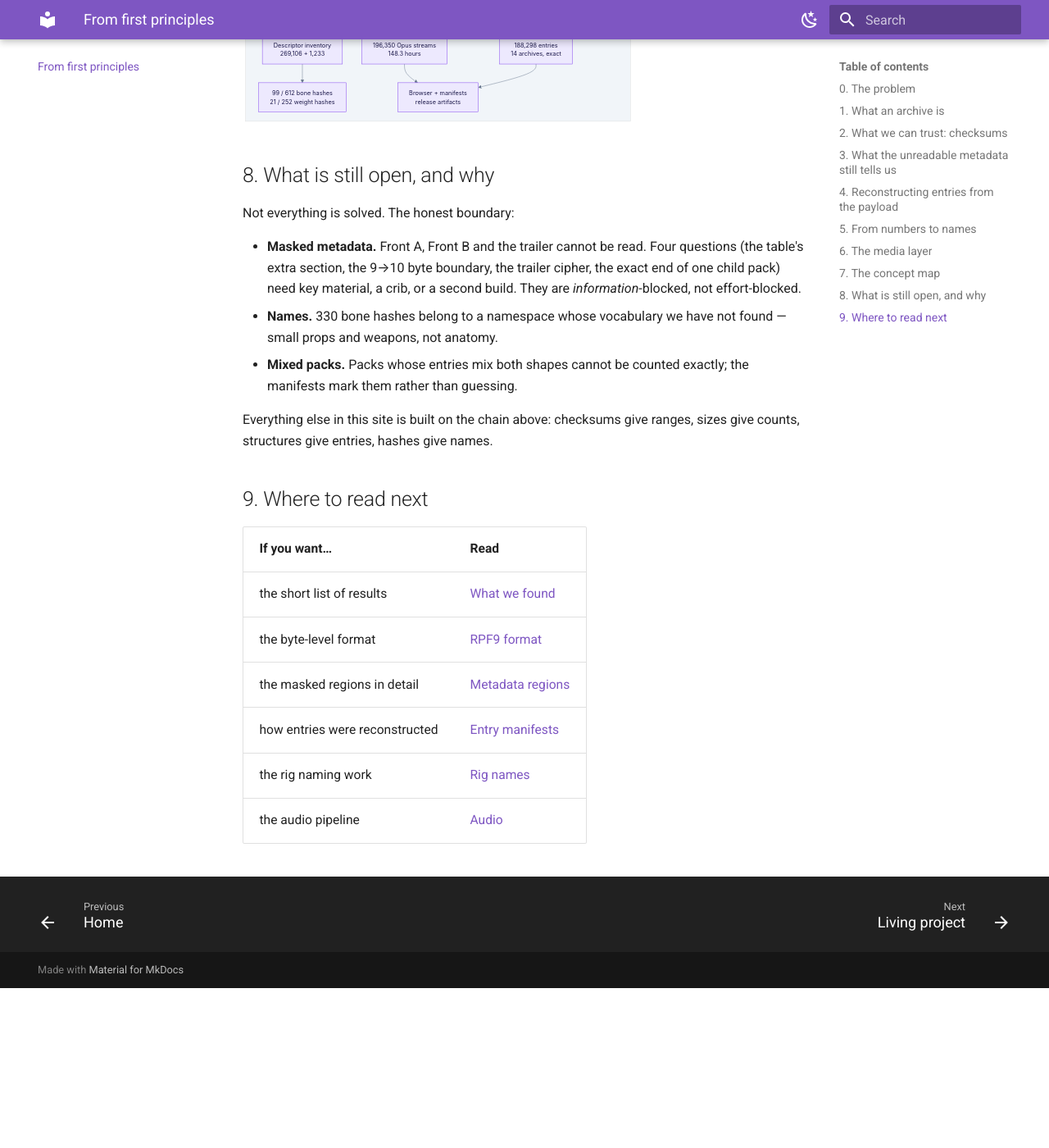
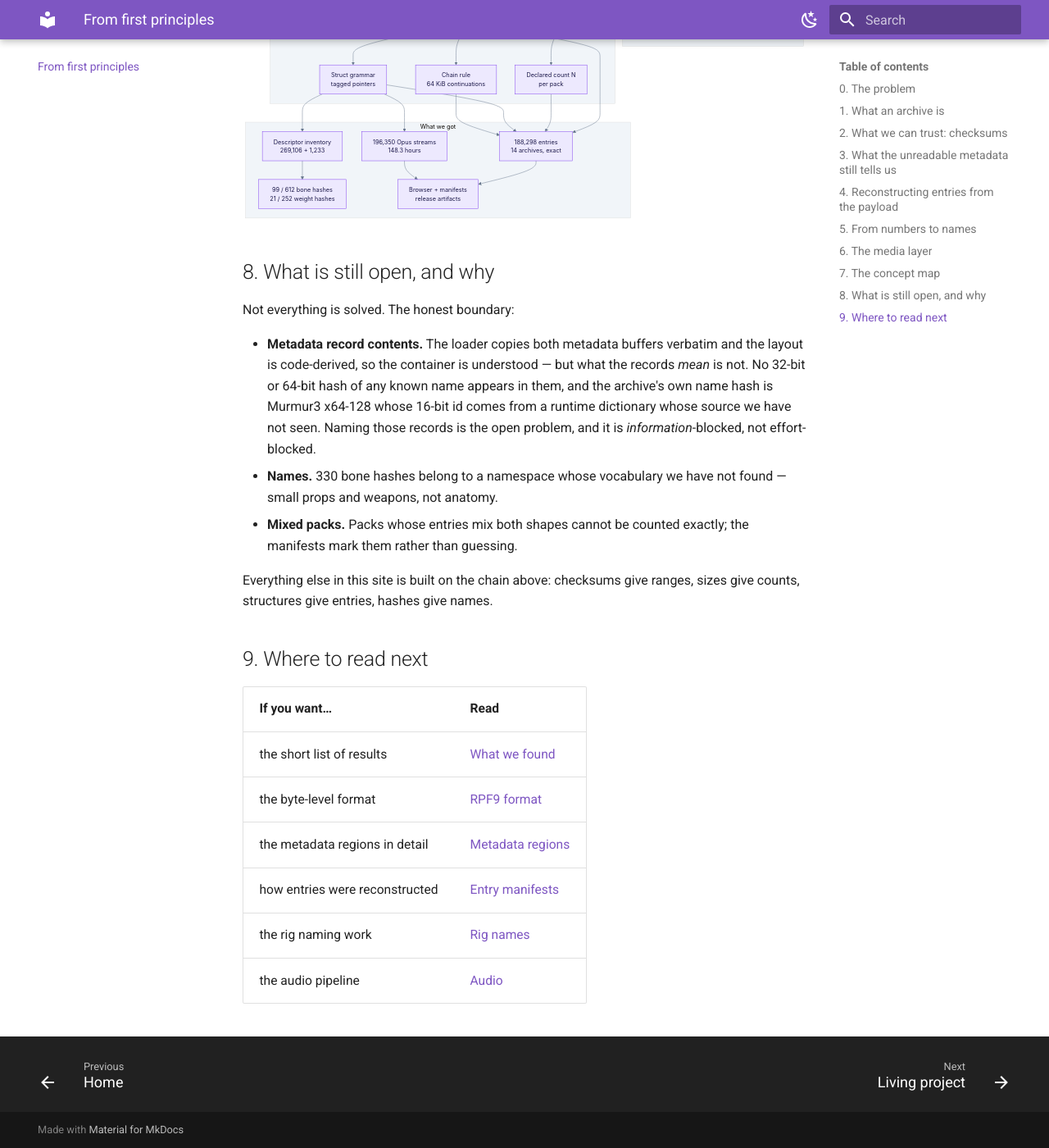
Before and after one commit to lynxnathan/rage-tools-vi, an MkDocs documentation site: the page built from docs/explained.md, in a window 1280 px wide and 1400 px high, scrolled down 5564 px. Shown: the whole window at 82% size. Built offline with MkDocs 1.6.1 and Material for MkDocs 9.7.7, drawn with Linux system fonts in a browser that asks for light colours; before the commit the page ends 6769 px from its top, so only the background shows below that; some of the changed text lies outside the part shown.

Commit message:
docs: scope JOAAT to content names; archive names are murmur3 + a runtime id dictionary

```diff
--- a/docs/explained.md
+++ b/docs/explained.md
@@ -128,9 +128,14 @@ byte range*.
 
 ## 5. From numbers to names
 
-Every identifier we have met — in the object graph, in bone tables, in weight
-arrays — is **JOAAT**, the one-at-a-time hash Rockstar uses: a specific 32-bit
-function of a string.
+Every identifier we have met in the *object graph, bone tables and weight arrays* is
+**JOAAT**, the one-at-a-time hash: a specific 32-bit function of a string.
+
+That scope matters. Archive **entry names** are not JOAAT: the executable hashes them
+with **Murmur3 x64-128** over `tolower(name)` with `\\` folded to `/`, and then
+resolves them through a 16-bit id taken from a runtime dictionary
+([the executable](reference/executable.md)). So JOAAT is the hash of *content* names,
+not of *file* names.
 
 That turns "opaque number" into "guess the string, test the hash". With a
 vocabulary of rig concepts we resolved **99 of 612** bone-table hashes and **21 of
@@ -210,10 +215,12 @@ flowchart TB
 
 Not everything is solved. The honest boundary:
 
-- **Masked metadata.** Front A, Front B and the trailer cannot be read. Four
-  questions (the table's extra section, the 9→10 byte boundary, the trailer
-  cipher, the exact end of one child pack) need key material, a crib, or a second
-  build. They are *information*-blocked, not effort-blocked.
+- **Metadata record contents.** The loader copies both metadata buffers verbatim and
+  the layout is code-derived, so the container is understood — but what the records
+  *mean* is not. No 32-bit or 64-bit hash of any known name appears in them, and the
+  archive's own name hash is Murmur3 x64-128 whose 16-bit id comes from a runtime
+  dictionary whose source we have not seen. Naming those records is the open problem,
+  and it is *information*-blocked, not effort-blocked.
 - **Names.** 330 bone hashes belong to a namespace whose vocabulary we have not
   found — small props and weapons, not anatomy.
 - **Mixed packs.** Packs whose entries mix both shapes cannot be counted exactly;
@@ -228,7 +235,7 @@ sizes give counts, structures give entries, hashes give names.
 | --- | --- |
 | the short list of results | [What we found](findings.md) |
 | the byte-level format | [RPF9 format](rpf9/format.md) |
-| the masked regions in detail | [Metadata regions](rpf9/metadata.md) |
+| the metadata regions in detail | [Metadata regions](rpf9/metadata.md) |
 | how entries were reconstructed | [Entry manifests](extraction/entries.md) |
 | the rig naming work | [Rig names](data/rig-names.md) |
 | the audio pipeline | [Audio](extraction/audio.md) |
```
Also changed, not shown: docs/extraction/inventory.md (+4 -1 lines), docs/findings.md (+7 -2 lines), docs/reference/names.md (+9 -3 lines), docs/roadmap.md (+5 -2 lines), docs/rpf9/metadata.md (+4 -4 lines).
